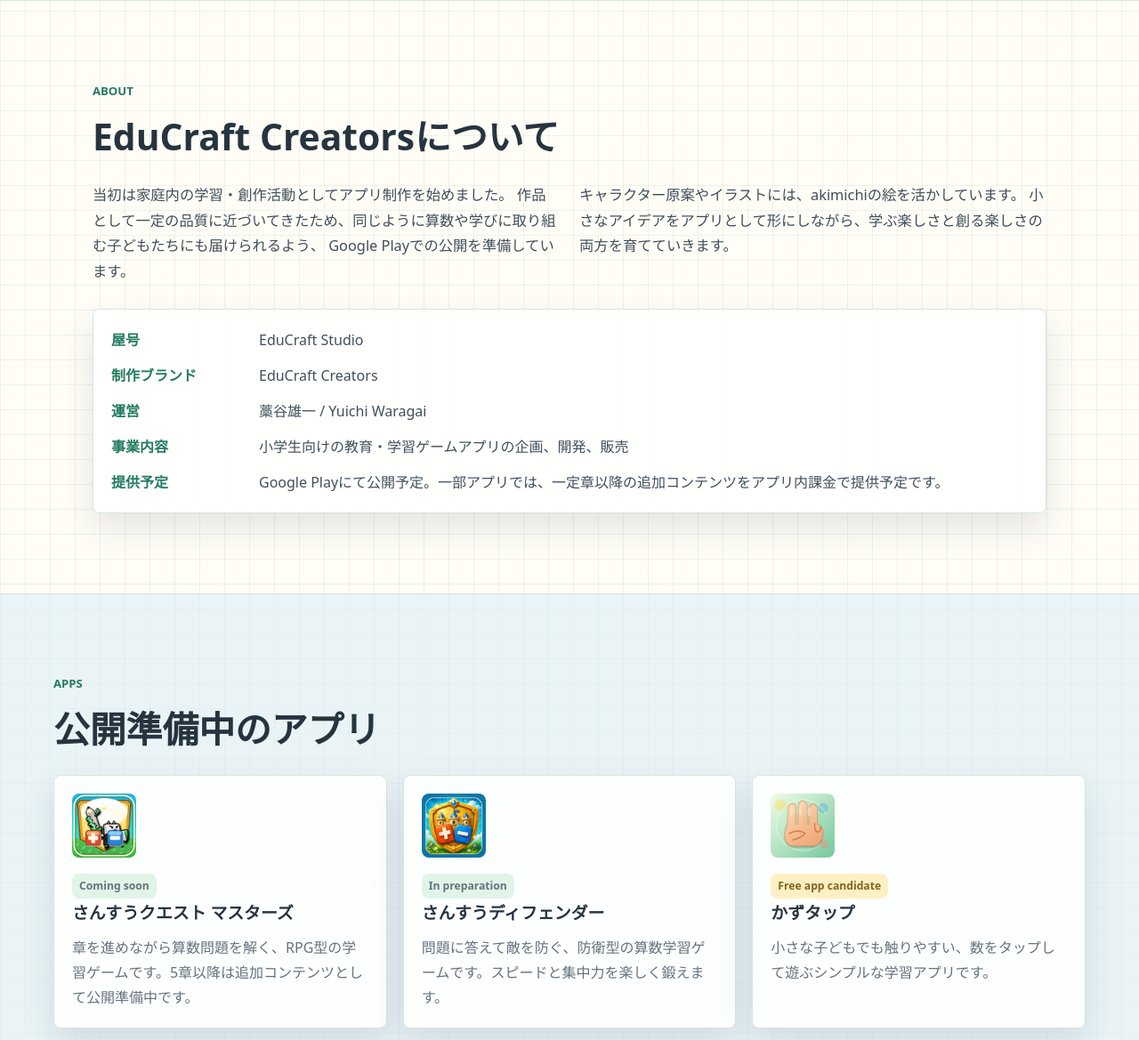
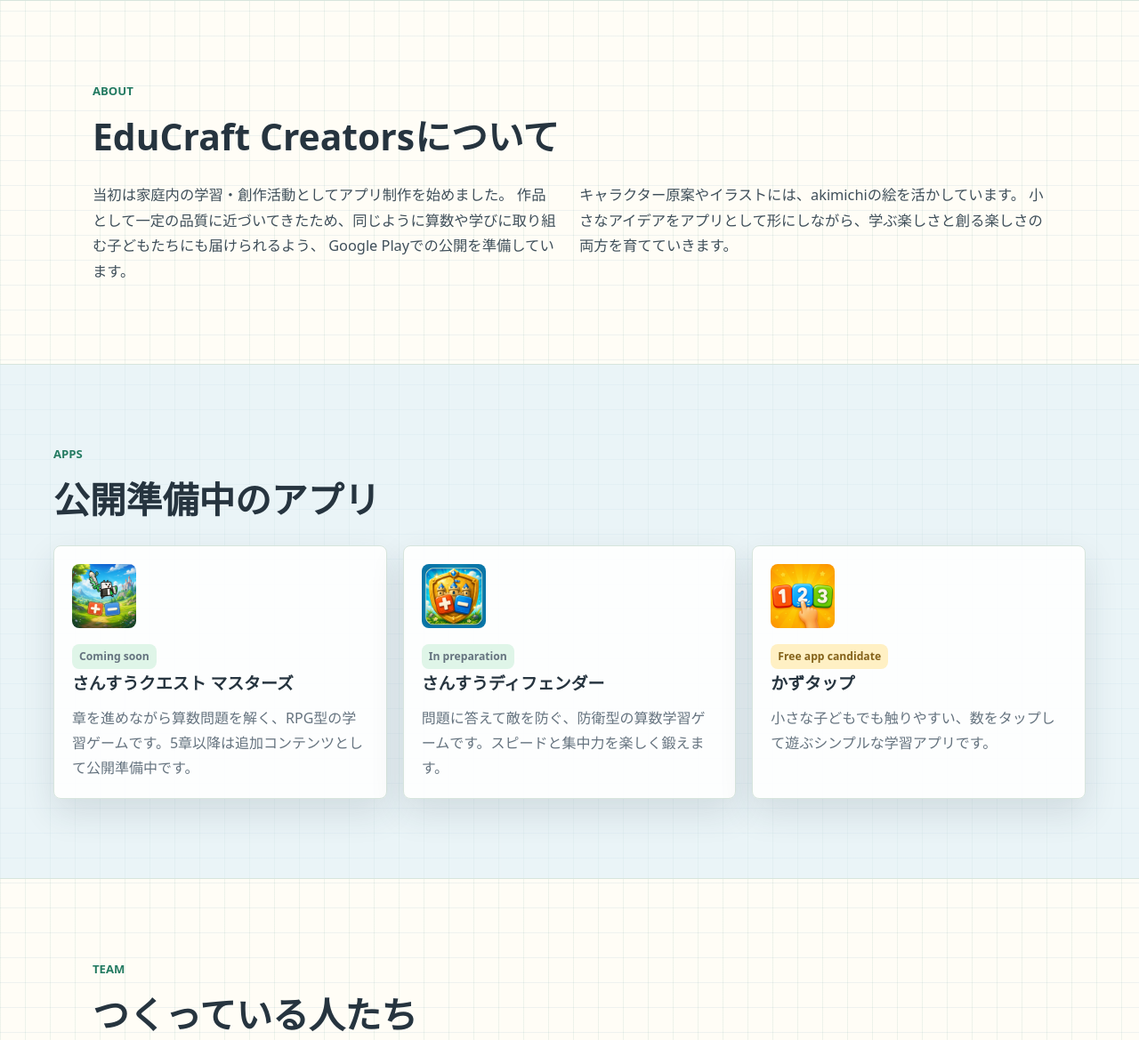
Before and after one commit to davow3/educraft-creators-site, a plain HTML site: page index.html in a window 1280 px wide. Shown: the part 827-1996 px from the top of the page at 89% size. Drawn offline with Linux system fonts and the light colour scheme.

Commit message:
Refine site visuals and footer details

```diff
--- a/index.html
+++ b/index.html
@@ -44,7 +44,7 @@
         </div>
       </div>
       <div class="hero-art" aria-label="EduCraft Creators character artwork">
-        <img class="hero-character main-character cook-character" src="assets/creator-cook.png" alt="akimichiによるコックのキャラクター">
+        <img class="hero-character main-character cook-character" src="assets/creator-cook-solid.png" alt="akimichiによるコックのキャラクター">
         <div class="art-caption">Original characters by akimichi</div>
       </div>
     </section>
@@ -65,30 +65,6 @@
           小さなアイデアをアプリとして形にしながら、学ぶ楽しさと創る楽しさの両方を育てていきます。
         </p>
       </div>
-      <div class="business-profile" aria-label="Business profile">
-        <dl>
-          <div>
-            <dt>屋号</dt>
-            <dd>EduCraft Studio</dd>
-          </div>
-          <div>
-            <dt>制作ブランド</dt>
-            <dd>EduCraft Creators</dd>
-          </div>
-          <div>
-            <dt>運営</dt>
-            <dd>藁谷雄一 / Yuichi Waragai</dd>
-          </div>
-          <div>
-            <dt>事業内容</dt>
-            <dd>小学生向けの教育・学習ゲームアプリの企画、開発、販売</dd>
-          </div>
-          <div>
-            <dt>提供予定</dt>
-            <dd>Google Playにて公開予定。一部アプリでは、一定章以降の追加コンテンツをアプリ内課金で提供予定です。</dd>
-          </div>
-        </dl>
-      </div>
     </section>
 
     <section class="section apps-section" id="apps" aria-labelledby="apps-title">
@@ -98,7 +74,7 @@
       </div>
       <div class="apps-grid">
         <article class="app-card">
-          <img src="assets/app-quest.png" alt="さんすうクエストのアプリアイコン">
+          <img src="assets/app-quest-v2.png" alt="さんすうクエストのアプリアイコン">
           <div>
             <p class="status">Coming soon</p>
             <h3>さんすうクエスト マスターズ</h3>
@@ -106,7 +82,7 @@
           </div>
         </article>
         <article class="app-card">
-          <img src="assets/app-defense.png" alt="さんすうディフェンダーのアプリアイコン">
+          <img src="assets/app-defense-v2.png" alt="さんすうディフェンダーのアプリアイコン">
           <div>
             <p class="status">In preparation</p>
             <h3>さんすうディフェンダー</h3>
@@ -114,7 +90,7 @@
           </div>
         </article>
         <article class="app-card">
-          <img src="assets/app-kazutap.png" alt="かずタップのアプリアイコン">
+          <img src="assets/app-kazutap-v2.png" alt="かずタップのアプリアイコン">
           <div>
             <p class="status free">Free app candidate</p>
             <h3>かずタップ</h3>
@@ -131,7 +107,7 @@
       </div>
       <div class="team-grid">
         <article class="team-member">
-          <img src="assets/creator-cook.png" alt="クックのキャラクターイラスト">
+          <img src="assets/creator-cook-solid.png" alt="クックのキャラクターイラスト">
           <div>
             <h3>yuichi</h3>
             <p class="role">Founder / Software Engineer</p>
@@ -169,11 +145,6 @@
       <p>
         アプリ公開後は、Google Playの各アプリページおよび公式Xアカウントからお問い合わせいただけるよう準備しています。
       </p>
-      <p>
-        運営: 藁谷雄一 / Yuichi Waragai<br>
-        屋号: EduCraft Studio<br>
-        制作ブランド: EduCraft Creators
-      </p>
       <p class="small-note">
         The contact channel will be added before the public release on Google Play.
       </p>
@@ -182,7 +153,10 @@
 
   <footer class="site-footer">
     <a href="privacy.html">Privacy Policy</a>
-    <span>© 2026- EduCraft Studio / EduCraft Creators. All rights reserved.</span>
+    <div class="footer-meta">
+      <span>屋号: EduCraft Studio / 制作ブランド: EduCraft Creators / 運営: 藁谷雄一 / Yuichi Waragai</span>
+      <span>© 2026- EduCraft Studio / EduCraft Creators. All rights reserved.</span>
+    </div>
   </footer>
 </body>
 </html>
--- a/styles.css
+++ b/styles.css
@@ -136,32 +136,6 @@
 .section-heading { display: grid; gap: 4px; margin-bottom: 26px; }
 .intro-grid { display: grid; grid-template-columns: repeat(2, minmax(0, 1fr)); gap: 22px; }
 .intro-grid p, .contact-section p, .craft-note p { margin: 0; color: #3f4f5a; font-size: 1.02rem; }
-.business-profile {
-  margin-top: 28px;
-  padding: 20px;
-  background: rgba(255, 255, 255, 0.92);
-  border: 1px solid var(--line);
-  border-radius: 8px;
-  box-shadow: var(--shadow);
-}
-.business-profile dl {
-  display: grid;
-  gap: 12px;
-  margin: 0;
-}
-.business-profile div {
-  display: grid;
-  grid-template-columns: 150px minmax(0, 1fr);
-  gap: 16px;
-}
-.business-profile dt {
-  color: var(--green);
-  font-weight: 900;
-}
-.business-profile dd {
-  margin: 0;
-  color: #3f4f5a;
-}
 .apps-section { max-width: none; background: rgba(217, 238, 248, 0.56); border-top: 1px solid var(--line); border-bottom: 1px solid var(--line); }
 .apps-section > .section-heading, .apps-grid { max-width: 1160px; margin-left: auto; margin-right: auto; }
 .apps-grid { display: grid; grid-template-columns: repeat(3, minmax(0, 1fr)); gap: 18px; }
@@ -219,6 +193,12 @@
   background: var(--green);
 }
 .site-footer a { font-weight: 900; text-decoration: underline; text-underline-offset: 3px; }
+.footer-meta {
+  display: grid;
+  gap: 2px;
+  text-align: right;
+  font-size: 0.84rem;
+}
 .policy-hero { padding: clamp(52px, 7vw, 86px) clamp(20px, 6vw, 84px) 34px; background: var(--mint); border-bottom: 1px solid var(--line); }
 .policy-hero h1 { font-size: clamp(2.1rem, 5vw, 4rem); }
 .policy-hero p:last-child { margin: 18px 0 0; color: var(--muted); font-weight: 700; }
@@ -244,5 +224,5 @@
   .art-caption { left: 4%; max-width: 62%; }
   .team-member { grid-template-columns: 1fr; text-align: center; }
   .team-member img { justify-self: center; }
-  .business-profile div { grid-template-columns: 1fr; gap: 2px; }
+  .footer-meta { text-align: left; }
 }
```
Also changed, not shown: assets/app-defense-v2.png (added), assets/app-kazutap-v2.png (added), assets/app-quest-v2.png (added), assets/creator-cook-solid.png (added).
